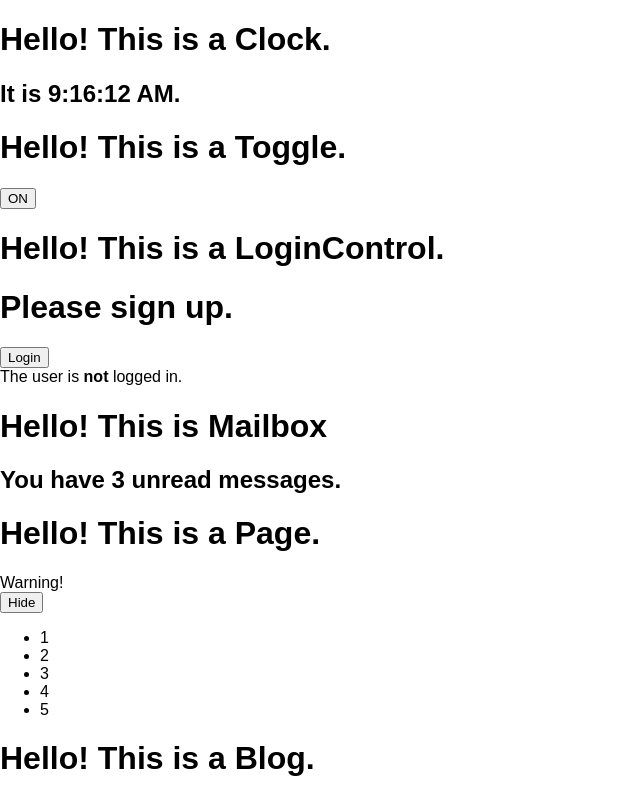
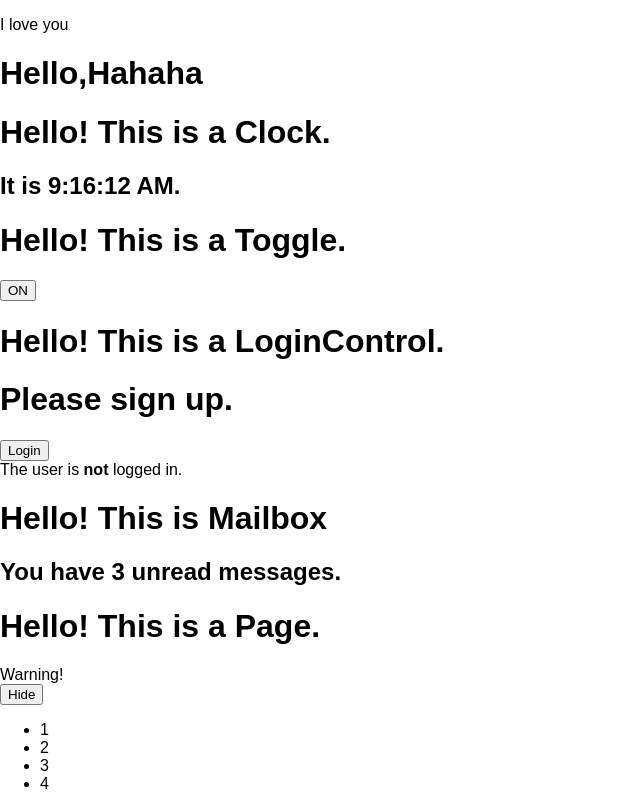
Before and after one commit to wangyichen1064431086/my-react-app, a React (Create React App) app: page / in a window 1280 px wide. Shown: the top 793 px of the page, without its empty margins (0-640 px from the left). Built offline with nearby package versions, Linux system fonts and the light colour scheme.

Commit message:
20180101learn

```diff
--- a/src/index.js
+++ b/src/index.js
@@ -3,6 +3,7 @@ import ReactDOM from 'react-dom';
 import './index.css';
 //import App from './App';
 import registerServiceWorker from './registerServiceWorker';
+import PropTypes from 'prop-types';
 
 //ReactDOM.render(<App />, document.getElementById('root'));
 
@@ -776,11 +777,40 @@ function ListOfTenThings() {
       </Repeat>
   )
 }
-
+class NewGreeting extends React.Component {
+  render() {
+    return (
+      <h1>Hello,{this.props.name}</h1>
+    )
+  }
+}
+NewGreeting.propTypes = {
+  name: PropTypes.string
+};
+NewGreeting.defaultProps = {
+  name:'Hahaha'
+};
+class MyComponent extends React.Component {
+  render() {
+    const children = this.props.children;
+    return (
+      <div>
+        {children}
+      </div>
+    )
+  }
+}
+MyComponent.propTypes = {
+  children: PropTypes.element.isRequired
+}
 class MyRoot extends React.Component {
   render() {
     return (
       <div>
+        <MyComponent>
+          <p>I love you </p>
+        </MyComponent>
+        <NewGreeting />
         <Clock />
         <Toggle />
         <LoginControl />
```
